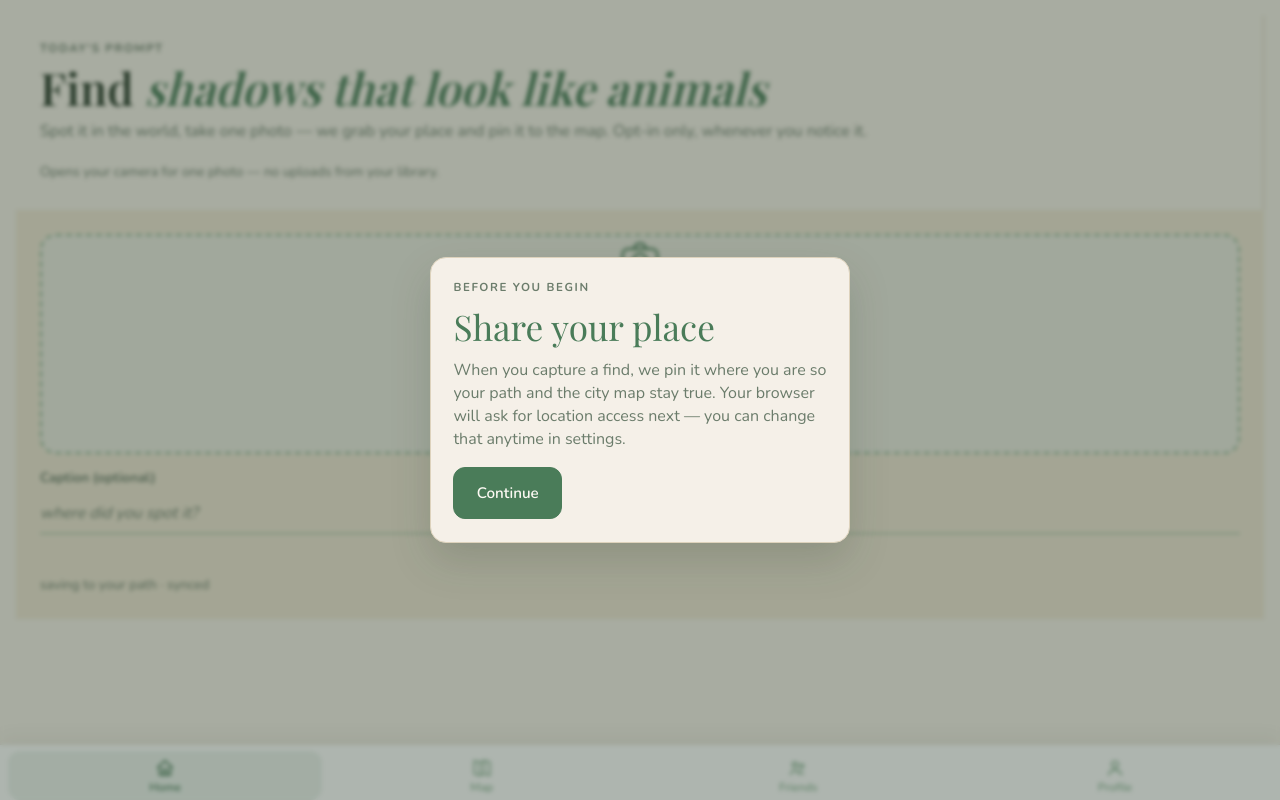
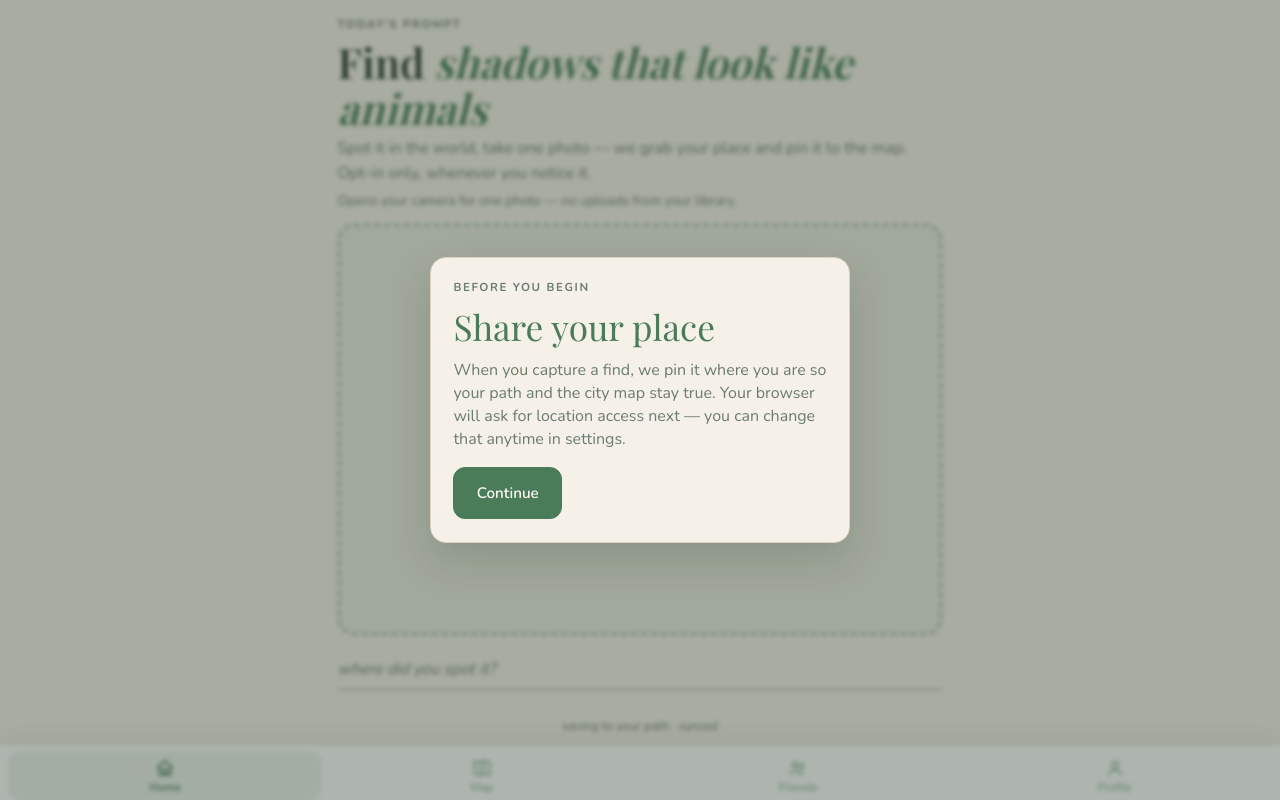
Before and after one commit to Crystalge07/SummerMaps, a Next.js app: page / in a window 1280 px wide. Built offline with nearby package versions, Linux system fonts and the light colour scheme; no server answers.

Commit message:
fix: check-in page fills full viewport, camera stage expands to fill available space

```diff
--- a/src/app/globals.css
+++ b/src/app/globals.css
@@ -411,14 +411,60 @@ a {
   line-height: 1.55;
 }
 
+/* Check-in home: fill viewport under the tab bar (no dead space). */
+.tab-page:has(> .checkin-page) {
+  display: flex;
+  flex-direction: column;
+  padding: 0;
+  overflow: hidden;
+}
+
+.checkin-page {
+  flex: 1;
+  min-height: 0;
+  width: 100%;
+  max-width: 40rem;
+  margin: 0 auto;
+  display: flex;
+  flex-direction: column;
+  gap: 0.75rem;
+  padding: 1rem 1.1rem 0.55rem;
+  box-sizing: border-box;
+}
+
+.checkin-header {
+  flex: 0 0 auto;
+}
+
+.checkin-header h1 {
+  font-family: var(--font-display), "Playfair Display", serif;
+  font-size: clamp(1.85rem, 6vw, 2.6rem);
+  font-weight: 600;
+  margin: 0 0 0.35rem;
+  line-height: 1.1;
+}
+
+.checkin-header h1 em {
+  font-style: italic;
+  color: var(--sage-deep);
+}
+
+.checkin-header .lede {
+  margin-bottom: 0.35rem;
+}
+
+.checkin-header .meta {
+  margin: 0;
+}
+
 .checkin-capture {
   min-width: 0;
 }
 
 .photo-stage {
   position: relative;
-  flex: 1;
-  min-height: 220px;
+  flex: 1 1 auto;
+  min-height: 0;
   width: 100%;
   border-radius: 16px;
   overflow: hidden;
@@ -427,11 +473,29 @@ a {
 }
 
 .photo-stage-live {
-  aspect-ratio: 3 / 4;
-  max-height: min(70vh, 640px);
   background: #0b0f12;
   border-style: solid;
   border-color: #0b0f12;
+}
+
+.checkin-caption {
+  flex: 0 0 auto;
+  margin: 0.15rem 0 0;
+}
+
+.checkin-status {
+  flex: 0 0 auto;
+  margin: 0;
+}
+
+.checkin-footer {
+  flex: 0 0 auto;
+  margin: 0;
+  padding-top: 0.15rem;
+  font-size: 0.78rem;
+  line-height: 1.35;
+  color: var(--ink-soft);
+  text-align: center;
 }
 
 .photo-stage img,
--- a/src/components/CheckInForm.tsx
+++ b/src/components/CheckInForm.tsx
@@ -251,8 +251,8 @@ export function CheckInForm() {
     capturing || status === "locating" || status === "uploading";
 
   return (
-    <>
-      <aside className="split-side">
+    <div className="checkin-page">
+      <header className="checkin-header">
         <div className="panel-kicker">today&apos;s prompt</div>
         <h1>
           Find <em>{prompt}</em>
@@ -264,9 +264,8 @@ export function CheckInForm() {
         <p className="meta">
           Opens your camera for one photo — no uploads from your library.
         </p>
-      </aside>
+      </header>
 
-      <section className="split-main checkin-capture">
       <div
         className={`photo-stage${phase === "live" ? " photo-stage-live" : ""}`}
       >
@@ -334,8 +333,8 @@ export function CheckInForm() {
       </div>
 
       {status !== "done" && (
-          <label className="field">
-            <span>Caption (optional)</span>
+        <label className="field checkin-caption">
+          <span className="sr-only">Caption (optional)</span>
           <input
             value={caption}
             onChange={(e) => setCaption(e.target.value)}
@@ -346,26 +345,26 @@ export function CheckInForm() {
         </label>
       )}
 
-        {status === "done" && preview && (
-          <div className="checkin-success" role="status" aria-live="polite">
-            {/* eslint-disable-next-line @next/next/no-img-element */}
-            <img src={preview} alt="" className="checkin-success-thumb" />
-            <p className="status">Spotted! Taking you to your path…</p>
-          </div>
+      {status === "done" && (
+        <p className="status checkin-status" role="status" aria-live="polite">
+          Spotted! Taking you to your path…
+        </p>
       )}
 
       {message && status !== "done" && (
-          <p className={`status ${status === "error" ? "error" : ""}`}>
+        <p
+          className={`status checkin-status ${status === "error" ? "error" : ""}`}
+        >
           {message}
         </p>
       )}
 
-        <p className="meta">
-          saving to your path · {storageMode() === "supabase" ? "synced" : "local demo"}
+      <p className="checkin-footer">
+        saving to your path ·{" "}
+        {storageMode() === "supabase" ? "synced" : "local demo"}
         {auth?.profile ? ` · @${auth.profile.username}` : ""}
       </p>
-      </section>
-    </>
+    </div>
   );
 }
 
```
Lines whose indentation alone changed are shown as unchanged.
